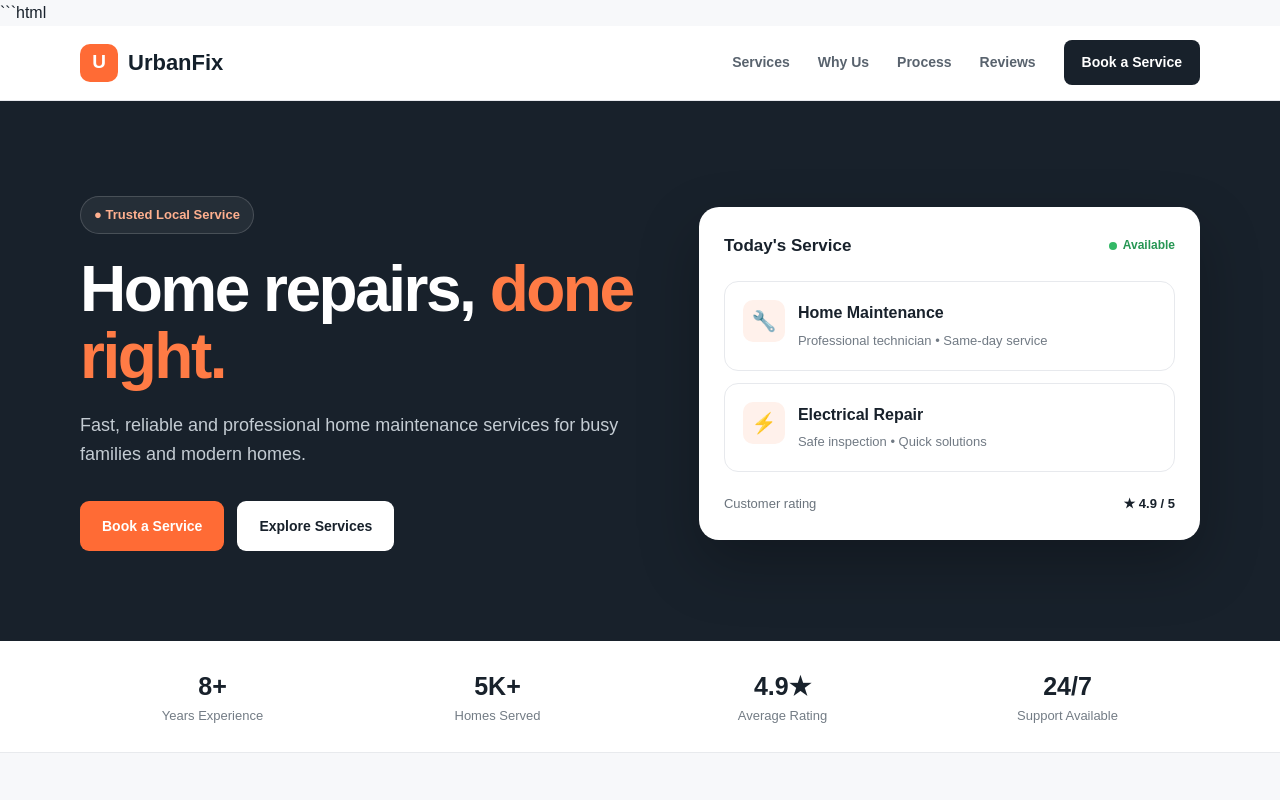
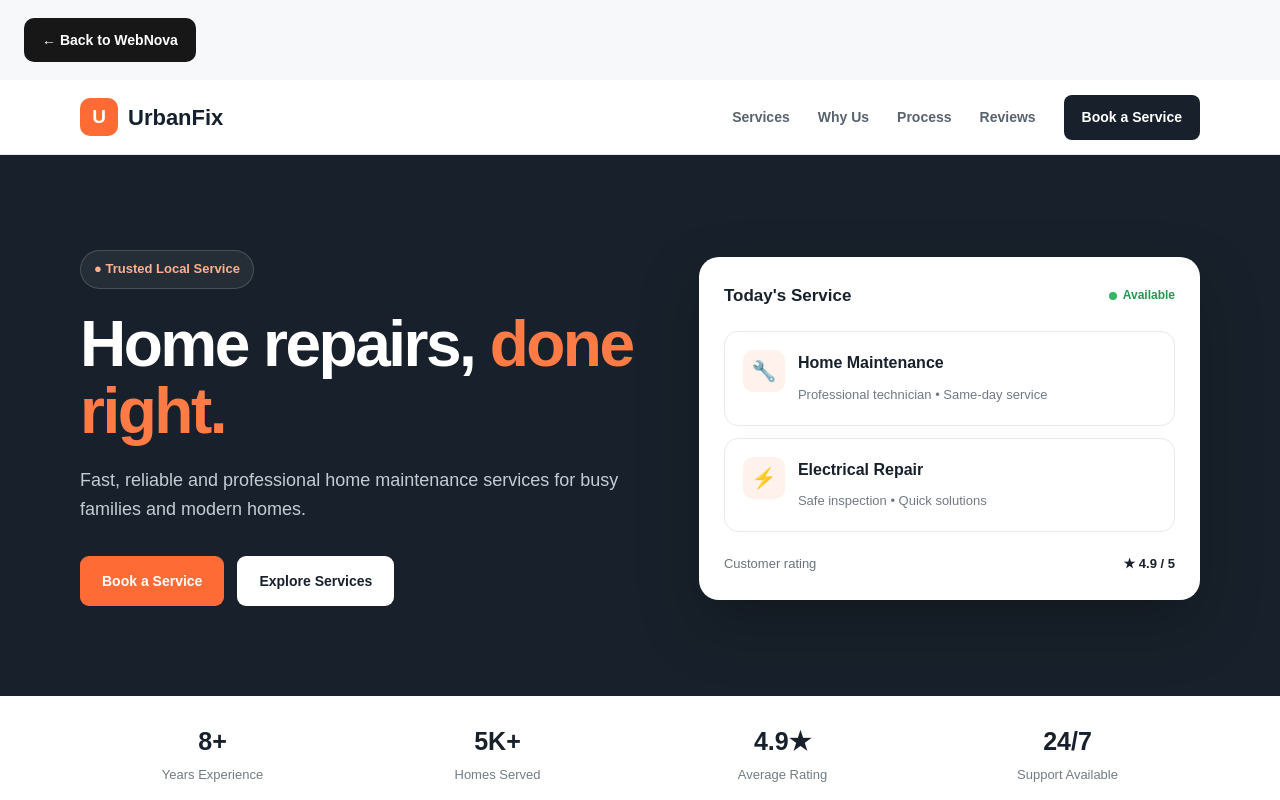
Before and after one commit to gargatharv88-glitch/webnova-demo, a plain HTML site: page business.html in a window 1280 px wide. Shown: the top 800 px of the page. Drawn offline with Linux system fonts and the light colour scheme.

Commit message:
Update business.html

````diff
--- a/business.html
+++ b/business.html
@@ -1,4 +1,4 @@
-```html
+
 <!DOCTYPE html>
 <html lang="en">
 <head>
@@ -692,10 +692,30 @@
                 flex-direction: column;
             }
         }
+        .back-webnova {
+    display: inline-flex;
+    align-items: center;
+    gap: 8px;
+    margin: 18px 24px;
+    padding: 11px 18px;
+    background: #171717;
+    color: #ffffff !important;
+    text-decoration: none;
+    border-radius: 10px;
+    font-size: 14px;
+    font-weight: 700;
+    transition: 0.25s ease;
+}
+
+.back-webnova:hover {
+    transform: translateY(-2px);
+    opacity: 0.9;
+}
     </style>
 </head>
 
 <body>
+    <a href="index.html" class="back-webnova">← Back to WebNova</a>
 
     <!-- NAVBAR -->
 
````
